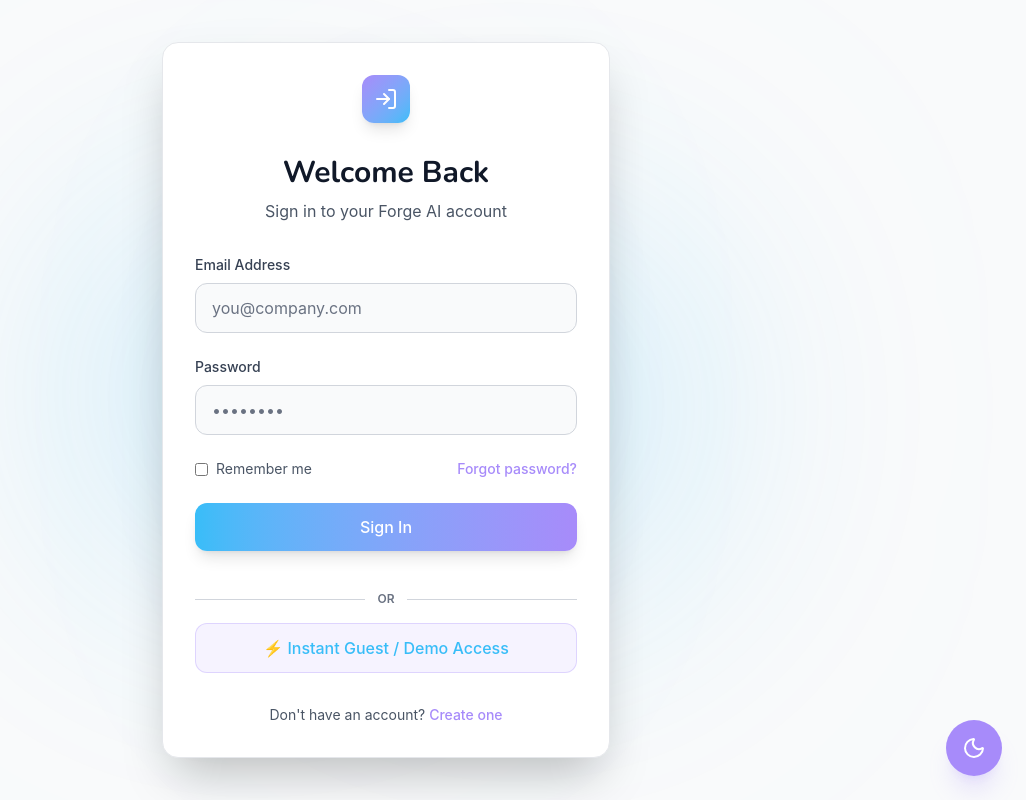
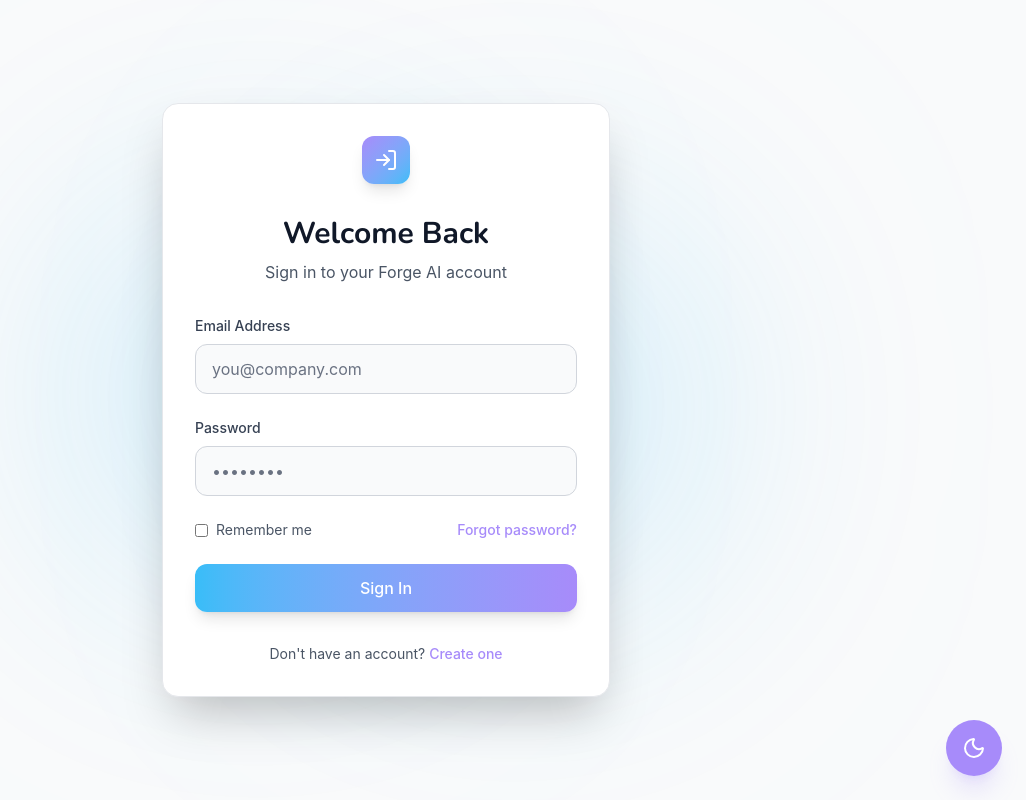
Before and after one commit to ruthralekhaantigraviity/ForgeAI, a React (Vite) app in the folder frontend/: page /login in a window 1280 px wide. Shown: the whole page, without its empty margins (254-1280 px from the left). Built offline with nearby package versions, Linux system fonts and the light colour scheme; no server answers.

Commit message:
Remove guest and demo login features, keeping standard authentication

```diff
--- a/frontend/src/context/AuthContext.jsx
+++ b/frontend/src/context/AuthContext.jsx
@@ -33,20 +33,6 @@
     });
   };
 
-  const loginAsGuest = () => {
-    const guestUser = {
-      _id: 'guest_001',
-      name: 'Guest User',
-      email: 'guest@forge.ai',
-      role: 'Business User',
-      subscription: 'Free',
-      credits: 5,
-      token: 'guest_token_placeholder'
-    };
-    setUser(guestUser);
-    localStorage.setItem('userInfo', JSON.stringify(guestUser));
-  };
-
   const updateUser = (userData) => {
     setUser(userData);
     localStorage.setItem('userInfo', JSON.stringify(userData));
@@ -58,7 +44,7 @@
   };
 
   return (
-    <AuthContext.Provider value={{ user, login, register, loginAsGuest, logout, updateUser, loading }}>
+    <AuthContext.Provider value={{ user, login, register, logout, updateUser, loading }}>
       {children}
     </AuthContext.Provider>
   );
--- a/frontend/src/pages/Login.jsx
+++ b/frontend/src/pages/Login.jsx
@@ -9,7 +9,7 @@
 const Login = () => {
   const [email, setEmail] = useState('');
   const [password, setPassword] = useState('');
-  const { login, loginAsGuest } = useContext(AuthContext);
+  const { login } = useContext(AuthContext);
   const navigate = useNavigate();
   const [error, setError] = useState('');
   const [isSubmitting, setIsSubmitting] = useState(false);
@@ -31,18 +31,13 @@
       navigate('/dashboard');
     } catch (err) {
       if (!err.response) {
-        setError('Unable to reach server. The live backend might be waking up, please try again in a few seconds or use Guest Login.');
+        setError('Unable to reach server. Please check your network or try again in a few seconds.');
       } else {
         setError(err.response?.data?.message || 'Login failed. Please check your credentials.');
       }
     } finally {
       setIsSubmitting(false);
     }
-  };
-
-  const handleGuestLogin = () => {
-    loginAsGuest();
-    navigate('/dashboard');
   };
 
   const handleResetSubmit = async (e) => {
@@ -139,20 +134,6 @@
               >
                 {isSubmitting ? 'Signing in...' : 'Sign In'}
               </button>
-
-              <div className="relative my-4 flex items-center justify-center">
-                <div className="border-t border-gray-300 dark:border-gray-700 w-full"></div>
-                <span className="bg-white dark:bg-brand-dark px-3 text-xs text-gray-500 uppercase font-semibold">Or</span>
-                <div className="border-t border-gray-300 dark:border-gray-700 w-full"></div>
-              </div>
-
-              <button
-                type="button"
-                onClick={handleGuestLogin}
-                className="w-full py-3 px-4 border border-brand-500/30 bg-brand-500/10 hover:bg-brand-500/20 text-brand-600 dark:text-brand-400 rounded-xl font-medium transition-all duration-200 flex items-center justify-center gap-2 cursor-pointer"
-              >
-                ⚡ Instant Guest / Demo Access
-              </button>
             </form>
             <p className="mt-8 text-center text-sm text-gray-600 dark:text-gray-400">
               Don't have an account? <Link to="/register" className="text-brand-500 hover:text-brand-400 font-medium transition-colors">Create one</Link>
```
Also changed, not shown: 1 other file (tests, documents, lock files or other folders).
